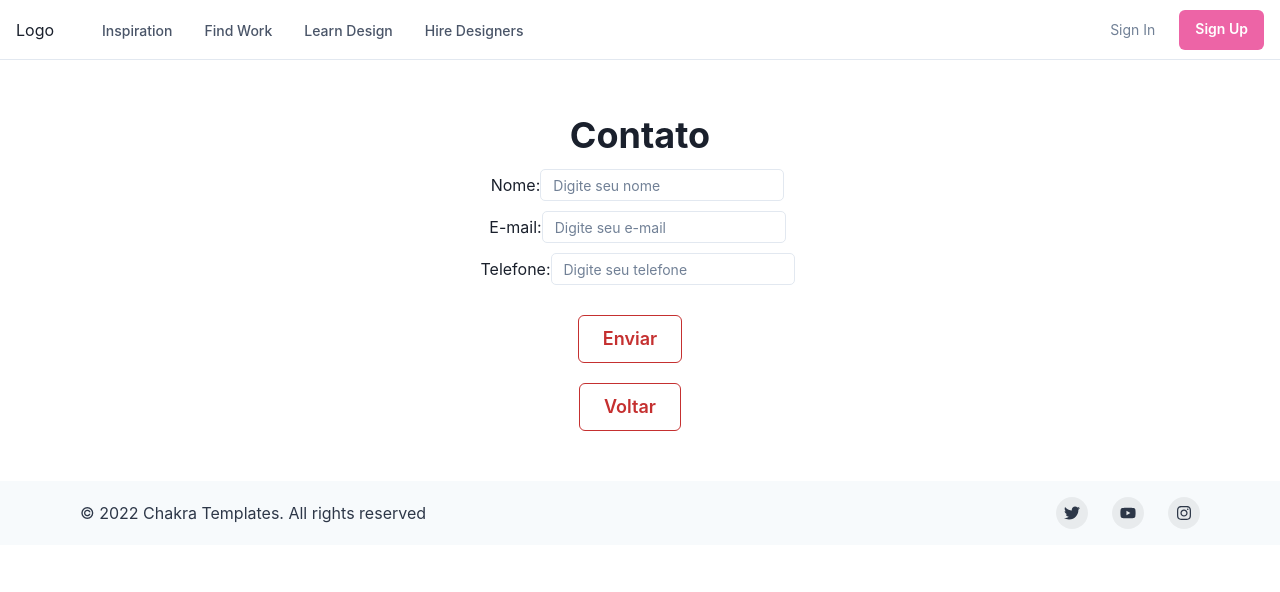
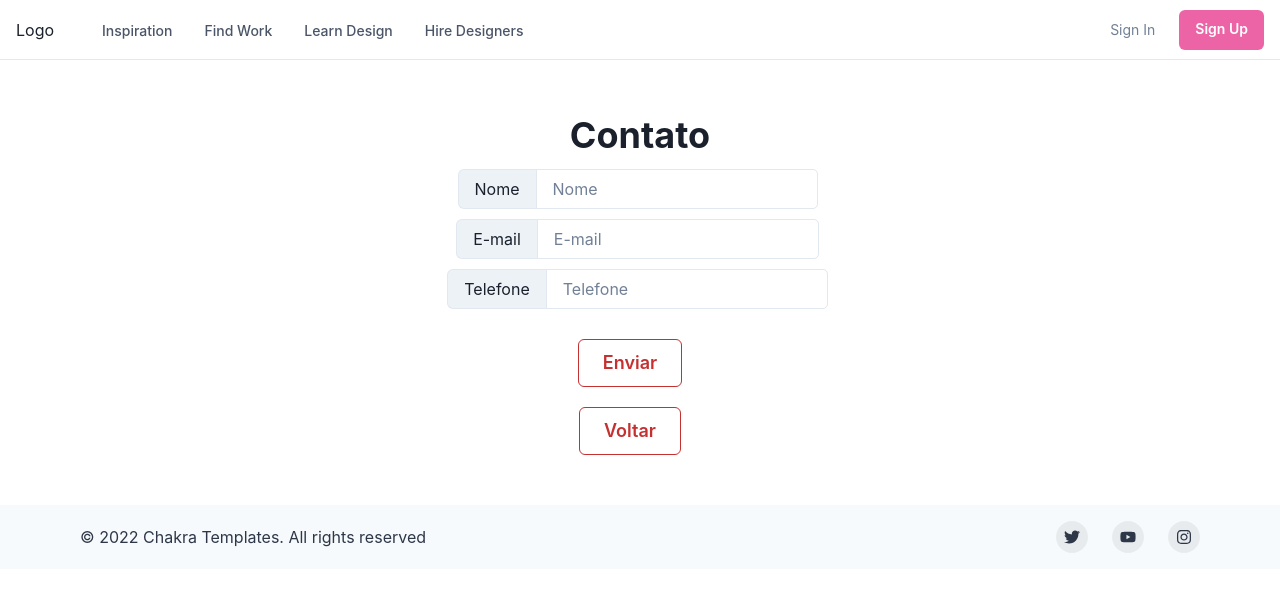
Before and after one commit to ArttyX/ProjetoReact, a React (Vite) app: page /Contato in a window 1280 px wide. Shown: the top 592 px of the page. Built offline with nearby package versions, Linux system fonts and the light colour scheme.

Commit message:
Alteração de displays e estilos diversos.

```diff
--- a/src/components/Contact/contato.css
+++ b/src/components/Contact/contato.css
@@ -29,5 +29,4 @@
     margin-bottom: 10px;
     margin-right: 5px;
     justify-content: center;
-    align-items:baseline;
   }
--- a/src/components/Tarefas/ListaTarefas.tsx
+++ b/src/components/Tarefas/ListaTarefas.tsx
@@ -8,14 +8,15 @@ import { Box, Button, Grid } from "@chakra-ui/react"
   function ListaDeTarefas({titulo,idTarefa,apagarTarefa}:ListaDeTarefasProps){
     return (
         <Grid templateColumns='3fr 1fr'
-        p={5} backgroundColor='silver' my={3}
-        border='1px solid red' borderRadius='10px' textAlign={"left"}>
+        p={2} backgroundColor='#f0f0f0' my={3}
+        border='1px solid red' borderRadius='10px'
+        textAlign={"left"} borderStyle='groove' alignItems='center'>
             <Box>
                 {idTarefa} - {titulo}
             </Box>
             <Box>
-                <Button colorScheme='green' variant='outline' marginRight={2}>Concluir</Button>
-                <Button onClick={() => apagarTarefa(idTarefa)} colorScheme="red" variant='outline' marginRight={2}>Remover</Button>
+                <Button colorScheme='green' variant='outline' marginRight={2} height='40px'>Concluir</Button>
+                <Button onClick={() => apagarTarefa(idTarefa)} colorScheme="red" variant='outline' marginRight={2} height='40px'>Remover</Button>
             </Box>
         </Grid>
     )
--- a/src/components/input-fatec/index.tsx
+++ b/src/components/input-fatec/index.tsx
@@ -1,5 +1,5 @@
 import styles from './index.module.css'
-import { Input } from '@chakra-ui/react'
+import { Flex, Input, InputGroup, InputLeftAddon } from '@chakra-ui/react'
 interface Props{
     defaultValue: string
     type: 'text' | 'email' | 'tel'
@@ -8,13 +8,18 @@ interface Props{
 
 function InputFatec({defaultValue, type, placeHolder}: Props) {
     return (
-        <Input size='sm' width='auto' borderRadius={5}
+        <Flex alignItems="center" justifyContent="center">
+        <InputGroup>
+        <InputLeftAddon>{placeHolder}</InputLeftAddon>
+        <Input size='auto' width='auto' borderRadius={5}
         className={styles.Input}
         type={type}
         placeholder={placeHolder}
         defaultValue={defaultValue}
-        style={{ color: 'black' }}
+        style={{ color: 'black'}}
         />
+        </InputGroup>
+        </Flex>
     )
 }
 
--- a/src/pages/Contato/index.tsx
+++ b/src/pages/Contato/index.tsx
@@ -10,16 +10,13 @@ function Contato(){
       <div className="contato-container">
       <Heading marginBottom={3}>Contato</Heading>
       <div className="option-container">
-          <label>Nome: </label>
-          <InputFatec type="text" placeHolder="Digite seu nome" defaultValue={''} />
+          <InputFatec type="text" placeHolder="Nome" defaultValue={''} />
         </div>
         <div className="option-container">
-          <label>E-mail: </label>
-          <InputFatec type="email" placeHolder="Digite seu e-mail" defaultValue={''} />
+          <InputFatec type="email" placeHolder="E-mail" defaultValue={''} />
         </div>
         <div className="option-container">
-          <label>Telefone: </label>
-          <InputFatec type="tel" placeHolder="Digite seu telefone" defaultValue={''} />
+          <InputFatec type="tel" placeHolder="Telefone" defaultValue={''} />
         </div>
         <ButtonFatec type='button' label={"Enviar"}></ButtonFatec>
       <div>
```
Also changed, not shown: src/components/button-fatec/index.tsx (+8 -2 lines), src/components/button-fatec/ButtonFatec.module.css (line endings or trailing spaces).
